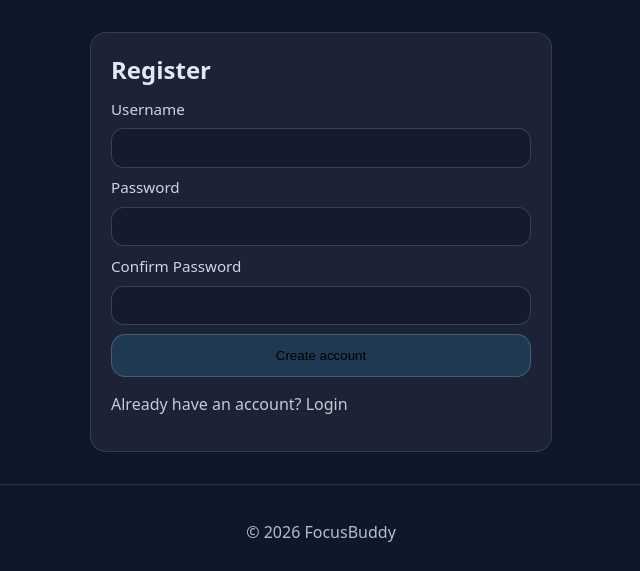
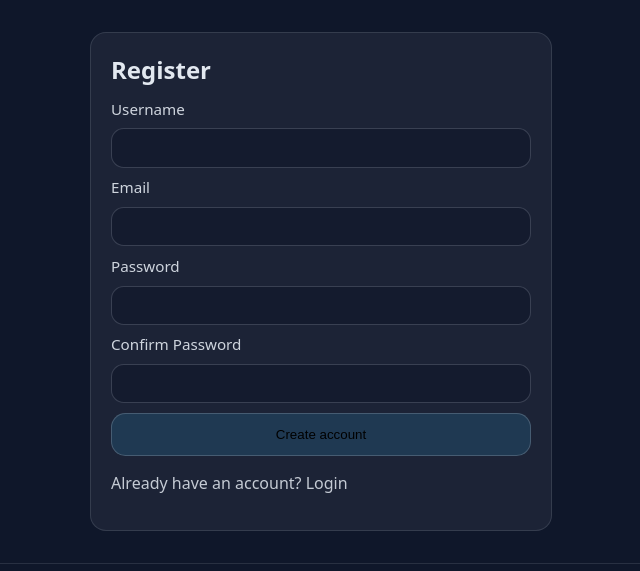
Before and after one commit to Nikoliadis/Focus-Buddy, a Flask app: page /register in a window 1280 px wide. Shown: the part 55-626 px from the top of the page, without its empty margins (319-959 px from the left). Run offline with Flask 3, Linux system fonts and the light colour scheme.

Commit message:
Added Auth

```diff
--- a/auth/routes.py
+++ b/auth/routes.py
@@ -3,7 +3,7 @@ from __future__ import annotations
 from flask import render_template, request, redirect, url_for, flash, session
 
 from . import auth_bp
-from .service import find_user_by_username, create_user, verify_password
+from .service import find_user_by_login, create_user, verify_password, user_exists
 
 
 @auth_bp.get("/login")
@@ -15,17 +15,16 @@ def login_page():
 
 @auth_bp.post("/login")
 def login_post():
-    username = (request.form.get("username") or "").strip()
+    login = (request.form.get("login") or "").strip()
     password = request.form.get("password") or ""
 
-    user = find_user_by_username(username)
+    user = find_user_by_login(login)
     if not user or not verify_password(user, password):
-        flash("Invalid username or password.", "error")
+        flash("Invalid username/email or password.", "error")
         return redirect(url_for("auth.login_page"))
 
     session["user_id"] = user.id
     session["username"] = user.username
-    flash("Logged in successfully ✅", "success")
     return redirect(url_for("main.home"))
 
 
@@ -39,12 +38,17 @@ def register_page():
 @auth_bp.post("/register")
 def register_post():
     username = (request.form.get("username") or "").strip()
+    email = (request.form.get("email") or "").strip()
     password = request.form.get("password") or ""
     confirm = request.form.get("confirm") or ""
 
     # minimal validation (fast + safe)
     if len(username) < 3:
         flash("Username must be at least 3 characters.", "error")
+        return redirect(url_for("auth.register_page"))
+
+    if "@" not in email or "." not in email:
+        flash("Please enter a valid email address.", "error")
         return redirect(url_for("auth.register_page"))
 
     if len(password) < 6:
@@ -55,11 +59,11 @@ def register_post():
         flash("Passwords do not match.", "error")
         return redirect(url_for("auth.register_page"))
 
-    if find_user_by_username(username):
-        flash("Username already exists.", "error")
+    if user_exists(username, email):
+        flash("Username or email already exists.", "error")
         return redirect(url_for("auth.register_page"))
 
-    user = create_user(username, password)
+    user = create_user(username, email, password)
     session["user_id"] = user.id
     session["username"] = user.username
     flash("Account created ✅", "success")
@@ -70,5 +74,4 @@ def register_post():
 def logout():
     session.pop("user_id", None)
     session.pop("username", None)
-    flash("Logged out.", "info")
     return redirect(url_for("main.home"))
--- a/models/user.py
+++ b/models/user.py
@@ -4,7 +4,10 @@ class User(db.Model):
     __tablename__ = "users"
 
     id = db.Column(db.Integer, primary_key=True)
+
     username = db.Column(db.String(80), unique=True, nullable=False, index=True)
+    email = db.Column(db.String(255), unique=True, nullable=False, index=True)
+
     password_hash = db.Column(db.String(255), nullable=False)
 
     def __repr__(self) -> str:
--- a/templates/auth/login.html
+++ b/templates/auth/login.html
@@ -6,8 +6,9 @@
   <h1>Login</h1>
 
   <form method="post" action="{{ url_for('auth.login_post') }}">
-    <label for="username">Username</label>
-    <input id="username" name="username" autocomplete="username" required>
+    <label for="login">Username or Email</label>
+    <input id="login" name="login" autocomplete="username" required>
+
 
     <label for="password">Password</label>
     <input id="password" name="password" type="password" autocomplete="current-password" required>
--- a/templates/auth/register.html
+++ b/templates/auth/register.html
@@ -9,6 +9,9 @@
   <label for="username">Username</label>
   <input id="username" name="username" autocomplete="username" required>
 
+  <label for="email">Email</label>
+  <input id="email" name="email" type="email" autocomplete="email" required>
+
   <label for="password">Password</label>
   <input id="password" name="password" type="password" autocomplete="new-password" required>
 
@@ -18,6 +21,7 @@
   <button class="btn primary" type="submit">Create account</button>
 </form>
 
+
   <p class="muted">
     Already have an account?
     <a href="{{ url_for('auth.login_page') }}">Login</a>
```
Also changed, not shown: auth/service.py (+30 -8 lines). Lines whose indentation alone changed are shown as unchanged.
